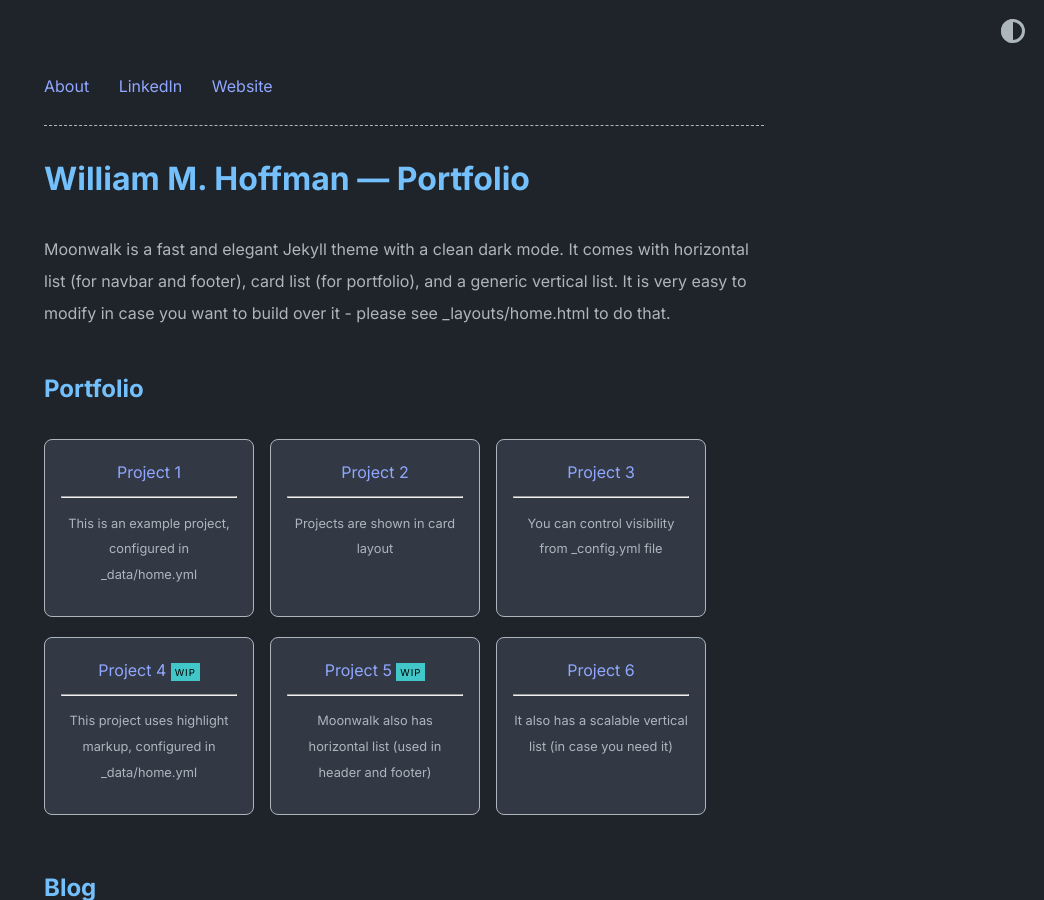
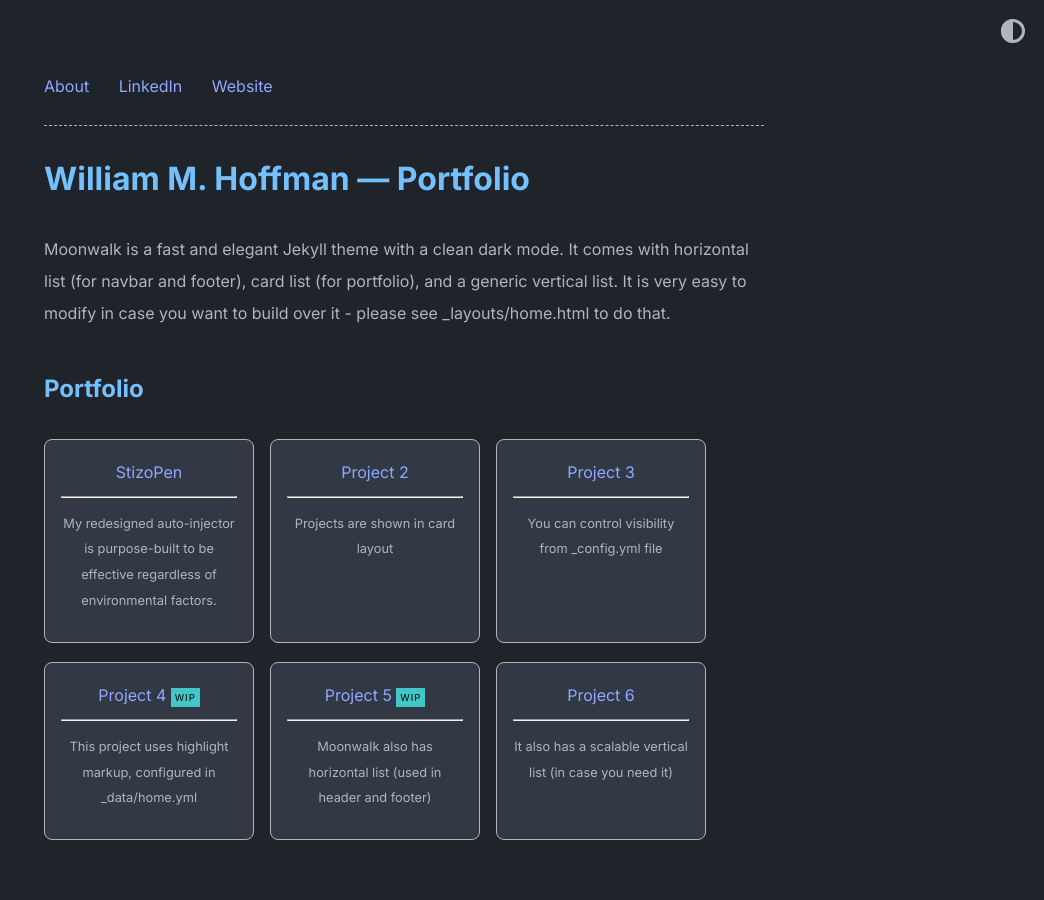
Before and after one commit to whoffmanHC/whoffmanHC.github.io, a Jekyll site: the page built from index.md, in a window 1280 px wide and 900 px high. Shown: the whole window, without its empty margins (236-1280 px from the left). Built offline with Jekyll 4.4.1, drawn with Linux system fonts in a browser that asks for light colours.

Commit message:
Update home.yml

```diff
--- a/_data/home.yml
+++ b/_data/home.yml
@@ -9,9 +9,9 @@ navbar_entries:
     url: https://www.linkedin.com/in/wm-hoffman/
 
 project_entries:
-  - title: Project 1
+  - title: StizoPen
     url: overview-post
-    desc: This is an example project, configured in _data/home.yml
+    desc: My redesigned auto-injector is purpose-built to be effective regardless of environmental factors.
 
   - title: Project 2
     url: overview-post
```
